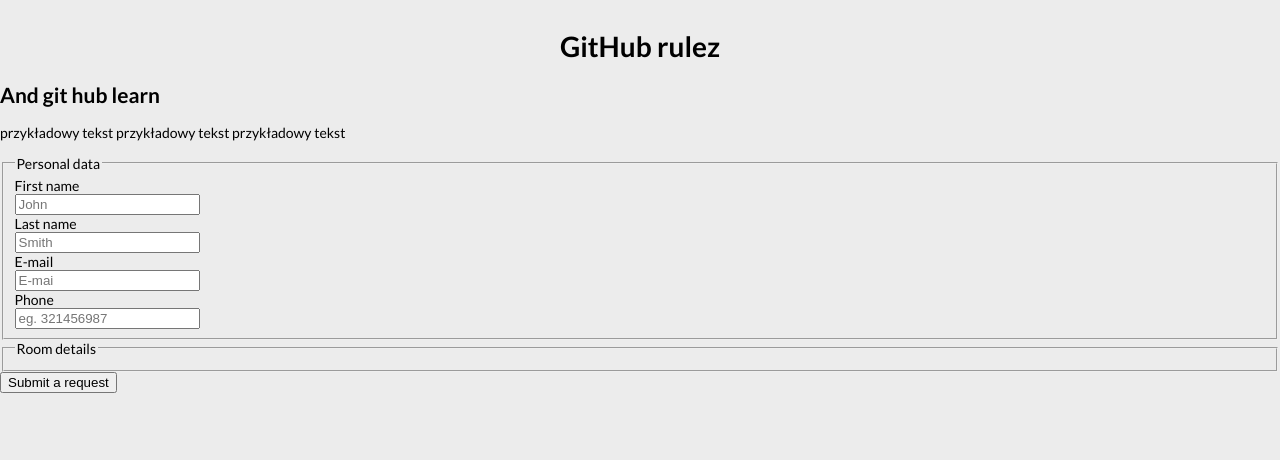
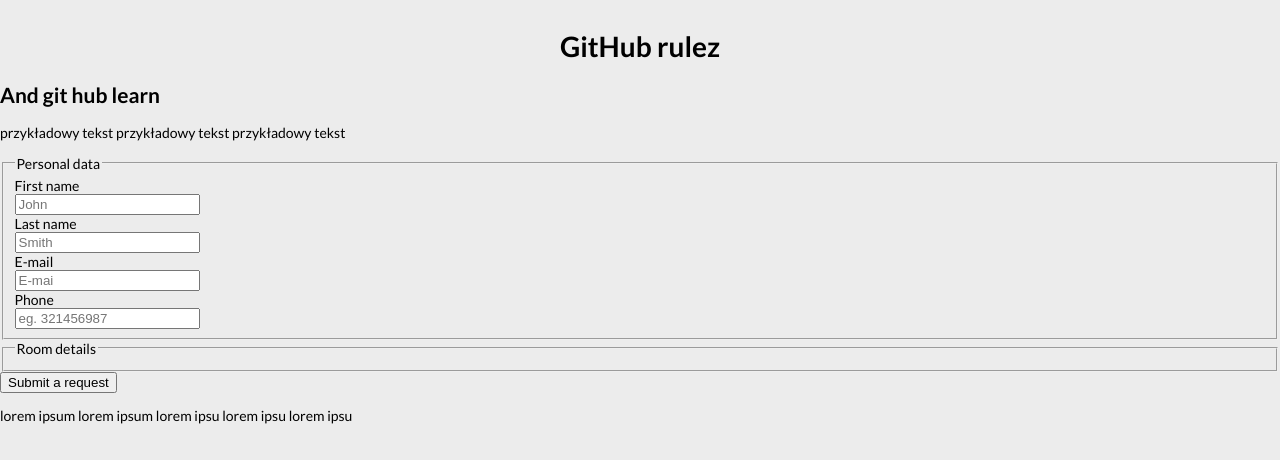
Before and after one commit to ProjectKodilla/git_learn, a plain HTML site: page index.html in a window 1280 px wide. Drawn offline with Linux system fonts and the light colour scheme.

Commit message:
Add sample text

```diff
--- a/index.html
+++ b/index.html
@@ -70,5 +70,8 @@
     </fieldset>
     <button type="submit">Submit a request</button>
 </form>
+<div>
+  <p>lorem ipsum lorem ipsum lorem ipsu lorem ipsu lorem ipsu</p>
+</div>
 </body>
 </html>
```
